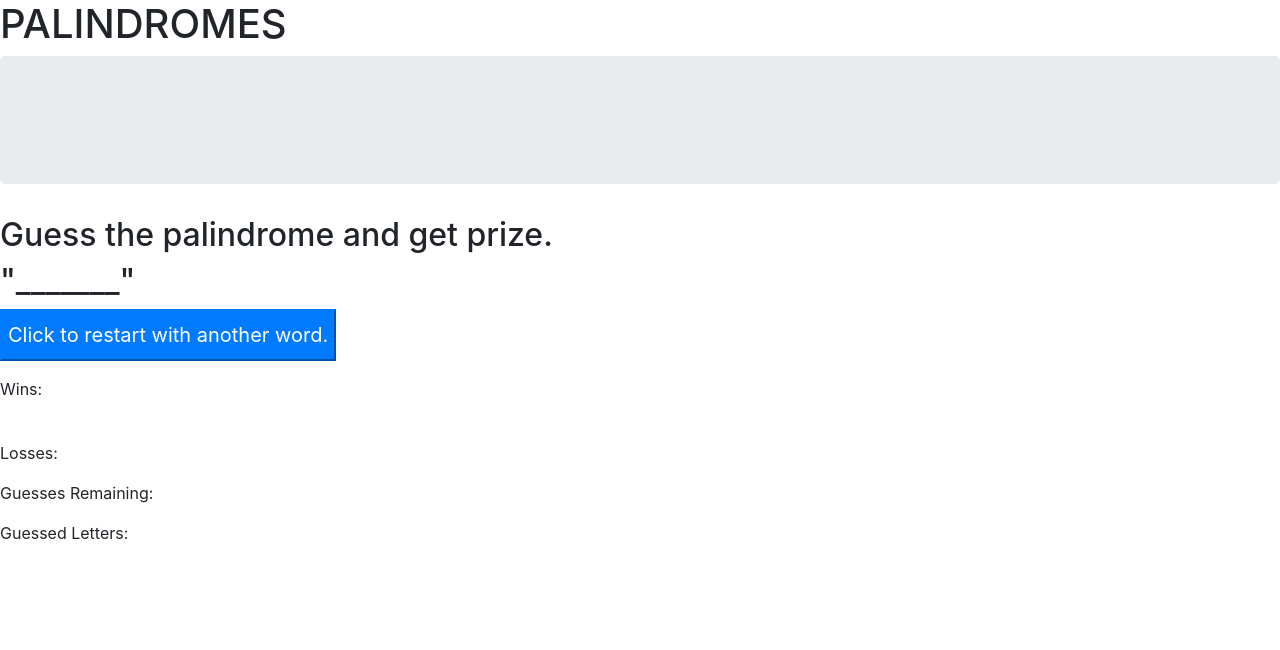
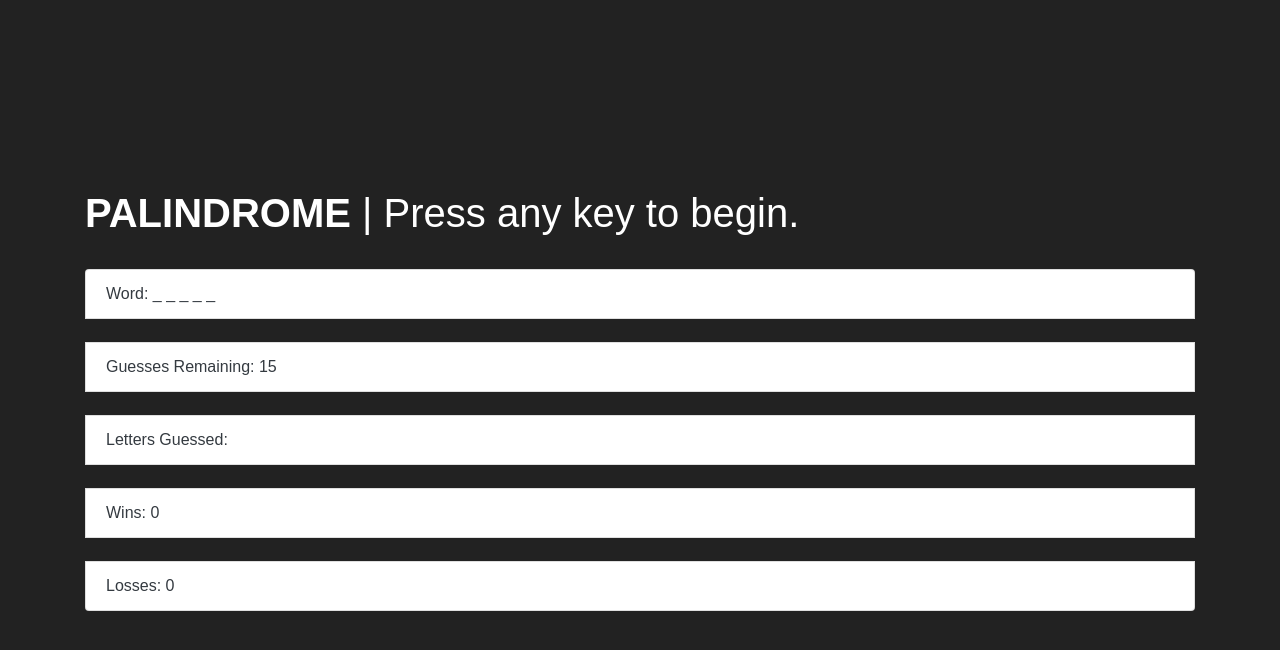
Before and after one commit to vuduland/03-Word_Guess, a plain HTML site: page index.html in a window 1280 px wide. Drawn offline with nearby package versions, Linux system fonts and the light colour scheme.

Commit message:
added more functionality

```diff
--- a/assets/css/style.css
+++ b/assets/css/style.css
@@ -3,19 +3,12 @@
 	margin-top: 1.5em;
 }
 
-/* .row > * {
-	margin-top: 0;
-} */
-
-
-body, html {
-	height: 100%
+body{
+  font-family: sans-serif;
+  background-color: #222222;
+  color: white;
+  display: flex;
+  justify-content: center;
+  align-items: center;
+	height: 100vh;
 }
-
-.img-fluid {
-  background-image: url("assets\images\look-up.jpg");
-  height: 100%;
-  background-position: center;
-  background-repeat: no-repeat;
-  background-size: cover;
-}
--- a/assets/css/styles.css
+++ b/assets/css/styles.css
@@ -1,3 +1,7 @@
+#bg-image {
+    width: 1920px;
+    height: 400px;
+}
 h1 {
 position: center;
 
--- a/assets/javascript/game.js
+++ b/assets/javascript/game.js
@@ -25,29 +25,28 @@ let wordList = [
     'tenet',
     'sagas',
 ];
-let chosenWord = wordList[Math.round(Math.random() * 10)];
+let generatedWord = wordList[Math.round(Math.random() * 10)];
 let guessedLetters = [" "];
 let guesses = 14;
 let wins = 0;
 let losses = 0;
 
 
-
-let elope = function() {
+function go() {
     console.log(`wordlist[0] = ${wordList[0]}`);
     wordList[0] = document.getElementById('theWord').innerText;
     console.log(`wordlist[0] = ${wordList[0]}`);
-    console.log(chosenWord);
+    console.log(generatedWord);
 };
-elope();
 
-function go() {
-    let backGround = document.getElementById("ask");
-    console.log(backGround);
-}
+
+// function go() {
+//     let backGround = document.getElementById("ask");
+//     console.log(backGround);
+// }
 go();
 
-let askUser = function(guesses, wins, losses) {
+let askUser = function (guesses, wins, losses) {
     document.getElementById('guessedOne').innerText = 'Type your guesses!';
     console.log();
 
@@ -57,9 +56,9 @@ let askUser = function(guesses, wins, losses) {
         console.log(e.onkeyup);
     }
     for (let j = 0; j < 14; j++) {
-        if (guessedLetters[j] === chosenWord[j]) {
+        if (guessedLetters[j] === generatedWord[j]) {
             document.getElementById('theWord').innerText = guessedLetters[j];
-            guessedLetters[j] = chosenWord[j];
+            guessedLetters[j] = generatedWord[j];
             guesses++;
             wins++;
             document.getElementById('guessesLeft').innerText = guesses;
--- /dev/null
+++ b/assets/javascript/index.js
@@ -0,0 +1,143 @@
+
+
+
+var game = {
+
+  randoWord: null,
+  guessesLeft: 15,
+  guessedLetters: [],
+  wins: 0,
+  losses: 0,
+  wordList: [
+    'racecar',
+    'anna',
+    'mom',
+    'level',
+    'kayak',
+    'rotator',
+    'stats',
+    'wow',
+    'rotor',
+    'tenet',
+    'sagas',
+  ],
+
+
+
+
+  elements: {
+    wordRandom: document.getElementById("word-box"),
+    remainCount: document.getElementById("remain-box"),
+    guessBox: document.getElementById("guess-box"),
+    winCount: document.getElementById("win-box"),
+    lossCount: document.getElementById("loss-box"),
+  },
+
+
+
+
+  //generates random word from wordList and initalizes stores the resulting word inside the randoWord property/variable of the game object
+  //references this(the game object).randoWord(the game object property), assigns that to method that spits out a wordList item at index b/n 1 and 10, as the Math.random() function produces a number between 0 and 1, which gets multiplied by 10 and rounded to a whole number/integer
+  generateWord: function () {
+    this.randoWord = this.wordList[Math.round(Math.random() * 10)];
+    return this.randoWord;
+  },
+
+
+
+
+
+  //updates DOM with current values of the game stats.
+  updateGameScreen: function() {
+    this.elements.wordRandom.textContent = this.getHiddenWord(); //calls getHiddenWord function everytime the updateGameScreen property/function is ran.
+    // @ts-ignore
+    this.elements.remainCount.textContent = this.guessesLeft;
+    // @ts-ignore
+    this.elements.guessBox.textContent = this.guessedLetters;
+    // @ts-ignore
+    this.elements.winCount.textContent = this.wins;
+    // @ts-ignore
+    this.elements.lossCount.textContent = this.losses;
+  },
+
+  // decrement: function () {
+
+  //   if (this.guessesLeft === 0 && this.getHiddenWord) {
+
+  //     confirm("You lost! Play again?");
+
+  //     return;
+
+  //   }
+
+
+  // }
+
+
+
+  //Generates the current word with letters that haven't been guessed as underscores.
+  getHiddenWord: function () {
+    var hiddenWord = "";
+    for (var i = 0; i < this.randoWord.length; i++) {
+      var currentLetter = this.randoWord[i];
+
+      if (this.guessedLetters.includes(currentLetter)) {
+        hiddenWord += currentLetter + ' ';
+      } else {
+
+        hiddenWord += '_ ';
+      }
+
+    }
+    return hiddenWord;
+  },
+
+
+  // Accepts a letter input and stores its value to the game.guessedLetters property/var
+  storeLetter: function (letter) {
+    var noRepeat = letter.toLowerCase();
+
+    if (this.guessedLetters.includes(noRepeat)) {
+      return;
+    }
+
+    this.guessedLetters.push(noRepeat);
+    this.updateGameScreen();
+
+  }
+
+}
+
+
+
+//calling the generateWord() property/function to generate and return a random word from wordList[];
+game.generateWord();
+game.updateGameScreen();
+console.log(game.randoWord + " LOOK HERE ");
+
+
+
+
+//assigns variable letter to user keypress
+document.onkeypress = function (event) {
+  game.storeLetter(event.key);
+}
+
+
+
+
+
+
+
+
+
+
+
+
+/* a different method of sorting:       *** This method sorts the array, with function (a, b) {} as the argument. function (a, b) {}                                            compares a and b's index values (i think) and then the wordList.sort() returns a random                                             number between 0 and 1, then subtracts 0.5, so that if a is 0.4 it would return -0.1,                                               and if b were 0.8, it would return 0.3, resulting in b being seen as greater value, and                                             would be sorted before a in the array. ***
+  generateWord: function () {
+    wordList.sort(function (a, b) {
+      return Math.random() - 0.5;
+    });
+  }
+  */
--- a/index.html
+++ b/index.html
@@ -1,67 +1,44 @@
 <!DOCTYPE html>
 <html lang="en">
 
-	<head>
-		<meta charset="UTF-8" />
-		<meta name="viewport" content="width=device-width, initial-scale=1, shrink-to-fit=no" />
-		<link rel="stylesheet" href="https://stackpath.bootstrapcdn.com/bootstrap/4.1.3/css/bootstrap.min.css"
-			integrity="sha384-MCw98/SFnGE8fJT3GXwEOngsV7Zt27NXFoaoApmYm81iuXoPkFOJwJ8ERdknLPMO"
-			crossorigin="anonymous" />
-		<link rel="stylesheet" type="text/css" src="assets\css\styles.css">
-
-		<title>PALINDROME</title>
-	</head>
-
-	<body>
-		<h1> PALINDROMES </h1>
-		<p id="ask" class="jumbotron">
-			<h2>Guess the palindrome and get prize.</h2>
-			<h2 id="pcGeneratedWord" class="panel">"_______"</h2>
-			<button id="askButton" class="button btn-primary col-form-label-lg"> Click to restart with another word.
-			</button>
-
-		</p>
-		<p id="winCount"> Wins: </p>
-		<br>
-		<p id="lossCount"> Losses: </p>
-
-		<p id="guessesLeft"> Guesses Remaining: </p>
-
-		<p id="userGuesses"> Guessed Letters: </p>
+  <head>
+    <meta charset="UTF-8">
+    <meta name="viewport" content="width=device-width, initial-scale=1.0">
+    <meta http-equiv="X-UA-Compatible" content="ie=edge">
+    <title>PALINDROME</title>
 
 
-		<!-- Never Odd or Even. put javascript here with fadein ::after on("click") first button; fadeout function-->
+    <link rel="stylesheet"
+      href="https://stackpath.bootstrapcdn.com/bootstrap/4.3.1/css/bootstrap.min.css"
+      integrity="sha384-ggOyR0iXCbMQv3Xipma34MD+dH/1fQ784/j6cY/iJTQUOhcWr7x9JvoRxT2MZw1T"
+      crossorigin="anonymous">
+    <link rel="stylesheet" type="text/css" href="assets\css\style.css">
+  </head>
 
-		<!--rows and columns showing the '_______', the counter wins, losses, and guesses left; the list of letters guessed-->
+  <body>
+    <div class="container">
+      <div class="row">
+        <div class="col">
+          <h1><b>PALINDROME</b> | <sm>Press any key to begin.</sm>
+          </h1>
 
-		<!-- <h1 class="col-sm-8">Never Odd or Even</h1> -->
-
-		<!--<prompt> or <form> or button with ? "Press any key to get started!"-->
+        </div>
+      </div>
 
 
-
-		<!--
-//array of palindromes
-//display to page "Press any Key to get started!"
-//array with alphabet?
-//counter for guesses left (variable decrement down from w/e number every run through the loop or switch)
-//div with list of letters already guessed (string just + to it if letters are not in current word)
-//div with '_ _ _ _ _ _ _' instead of a word, that upon correct guess replaces the '_' with letter. (reference fridge activity)
-//counter for wins (variable)
-//counter for losses (variable)
-//clear game after win/loss and restart with new word--increment win or loss (switch or if/else statement)---use code from calculator activity
- -->
-
-		<script src="https://code.jquery.com/jquery-3.3.1.slim.min.js"
-			integrity="sha384-q8i/X+965DzO0rT7abK41JStQIAqVgRVzpbzo5smXKp4YfRvH+8abtTE1Pi6jizo"
-			crossorigin="anonymous"></script>
-		<script src="https://cdnjs.cloudflare.com/ajax/libs/popper.js/1.14.3/umd/popper.min.js"
-			integrity="sha384-ZMP7rVo3mIykV+2+9J3UJ46jBk0WLaUAdn689aCwoqbBJiSnjAK/l8WvCWPIPm49"
-			crossorigin="anonymous"></script>
-		<script src="https://stackpath.bootstrapcdn.com/bootstrap/4.1.3/js/bootstrap.min.js"
-			integrity="sha384-ChfqqxuZUCnJSK3+MXmPNIyE6ZbWh2IMqE241rYiqJxyMiZ6OW/JmZQ5stwEULTy"
-			crossorigin="anonymous"></script>
-		<script src="assets\javascript\game.js"></script>
-	</body>
+      <div class="row">
+        <div class="col">
+          <ul class="list-group text-dark">
+            <li class="li list-group-item">Word: <span id="word-box"></span></li>
+            <li class="li list-group-item">Guesses Remaining: <span id="remain-box"></span></li>
+            <li class="li list-group-item">Letters Guessed: <span id="guess-box"></span></li>
+            <li class="li list-group-item">Wins: <span id="win-box"></span></li>
+            <li class="list-group-item">Losses: <span id="loss-box"></span></li>
+          </ul>
+        </div>
+      </div>
+    </div>
+    <script src="assets\javascript\index.js"></script>
+  </body>
 
 </html>
```
Also changed, not shown: indexOld.html (added, +76 -0 lines), assets/images/to-do-for-bg.txt (added), 1 other file.
